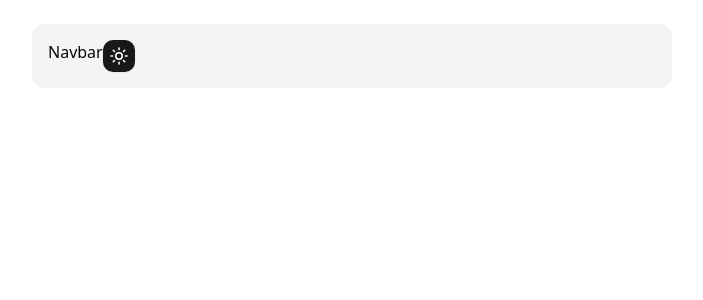
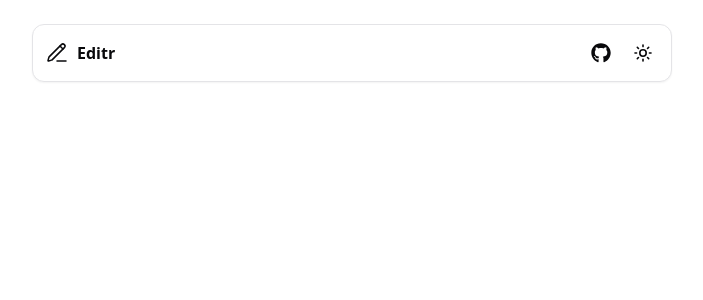
Before and after one commit to SKumr20/editr, a Next.js app: page / in a window 1280 px wide. Shown: the top 300 px of the page, without its empty margins (288-991 px from the left). Built offline with nearby package versions, Linux system fonts and the light colour scheme.

Commit message:
Add GithubSmallbtn to Navbar

```diff
--- a/package.json
+++ b/package.json
@@ -19,6 +19,7 @@
     "next-themes": "^0.4.6",
     "react": "^19.0.0",
     "react-dom": "^19.0.0",
+    "react-icons": "^5.5.0",
     "tailwind-merge": "^3.2.0",
     "tw-animate-css": "^1.2.5"
   },
--- a/src/components/sections/Navbar.jsx
+++ b/src/components/sections/Navbar.jsx
@@ -1,10 +1,20 @@
-import ToggleDarkmode from "../ui/ToggleDarkmode"
+import ToggleDarkmode from "../ui/ToggleDarkmode";
+import { PencilLine } from "lucide-react";
+import GithubSmallBtn from "../ui/GithubSmallbtn";
 
 const Navbar = () => {
   return (
-    <div className="fixed top-0 left-0 right-0 z-50 flex p-3 md:p-4 mt-6 mx-10 md:mx-20 lg:mx:50 xl:mx-80 bg-accent rounded-lg">
-        Navbar
-        <ToggleDarkmode />
+    <div className="fixed top-0 left-0 right-0 z-50 flex items-center justify-between p-2 md:p-3 mt-6 mx-10 md:mx-20 lg:mx:50 xl:mx-80 bg-background rounded-lg border border-border shadow-xs">
+      {/* Left - Title and logo */}
+        <div className="flex items-center gap-2">
+          <PencilLine strokeWidth={1.5} />
+          <h2 className="font-bold" >Editr</h2>
+        </div>
+        {/* Right side div */}
+        <div className="flex items-center gap-2">
+          <GithubSmallBtn />
+          <ToggleDarkmode />
+        </div>
     </div>
   )
 }
--- /dev/null
+++ b/src/components/ui/GithubSmallbtn.jsx
@@ -0,0 +1,17 @@
+import { FaGithub } from "react-icons/fa6"
+import { Button } from "./button";
+import Link from "next/link";
+import { links } from "@/data/links";
+
+const GithubSmallBtn = () => {
+  return (
+    <Link href={links.socials.currentRepo} target="_blank" rel="noopener noreferrer">
+      <Button variant="ghost" size='sm'>
+        <FaGithub className="scale-125" />
+      </Button>
+    </Link>
+
+  )
+}
+
+export default GithubSmallBtn
--- a/src/components/ui/ToggleDarkmode.jsx
+++ b/src/components/ui/ToggleDarkmode.jsx
@@ -3,6 +3,7 @@ import React from 'react';
 import { Sun, Moon } from 'lucide-react';
 import { useTheme } from 'next-themes';
 import { Button } from './button';
+import { Toggle } from './toggle';
 import { motion } from 'framer-motion';
 
 const ToggleDarkmode = () => {
@@ -14,7 +15,7 @@ const ToggleDarkmode = () => {
   };
 
   return (
-    <Button onClick={toggleTheme} size="sm" className="p-4">
+    <Toggle onClick={toggleTheme} size="sm" className="p-4">
     <motion.div
         initial={{ y: 0, opacity: 1 }}
         animate={isDark ? { y: -40, opacity: 0 } : { y: 0, opacity: 1 }}
@@ -33,7 +34,7 @@ const ToggleDarkmode = () => {
         <Moon className="scale-120" />
       </motion.div>
 
-    </Button>
+    </Toggle>
   );
 };
 
--- /dev/null
+++ b/src/data/links.js
@@ -0,0 +1,5 @@
+export const links = {
+    socials: {
+        currentRepo: "https://github.com/SKumr20/editr",
+    }
+}
```
Also changed, not shown: 1 other file (tests, documents, lock files or other folders).
